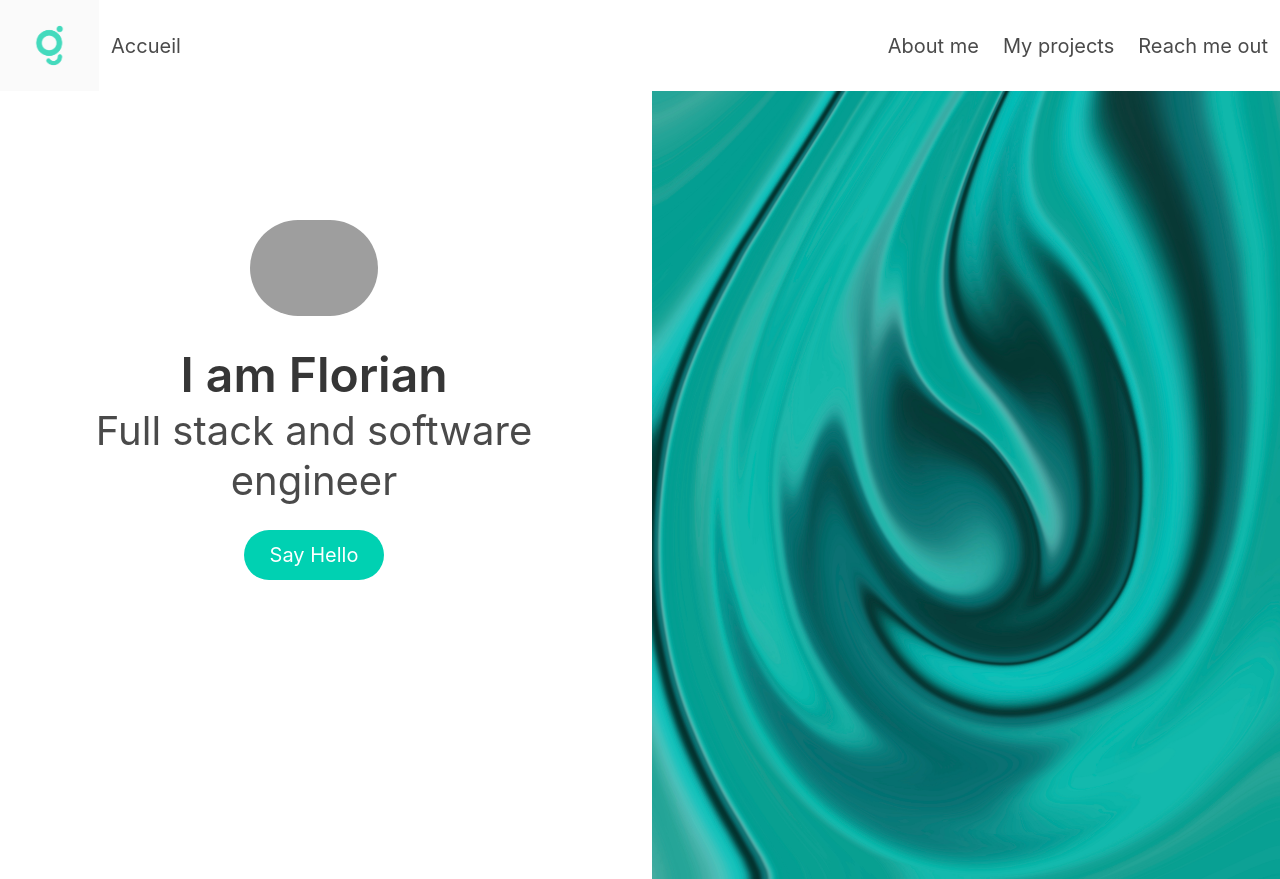
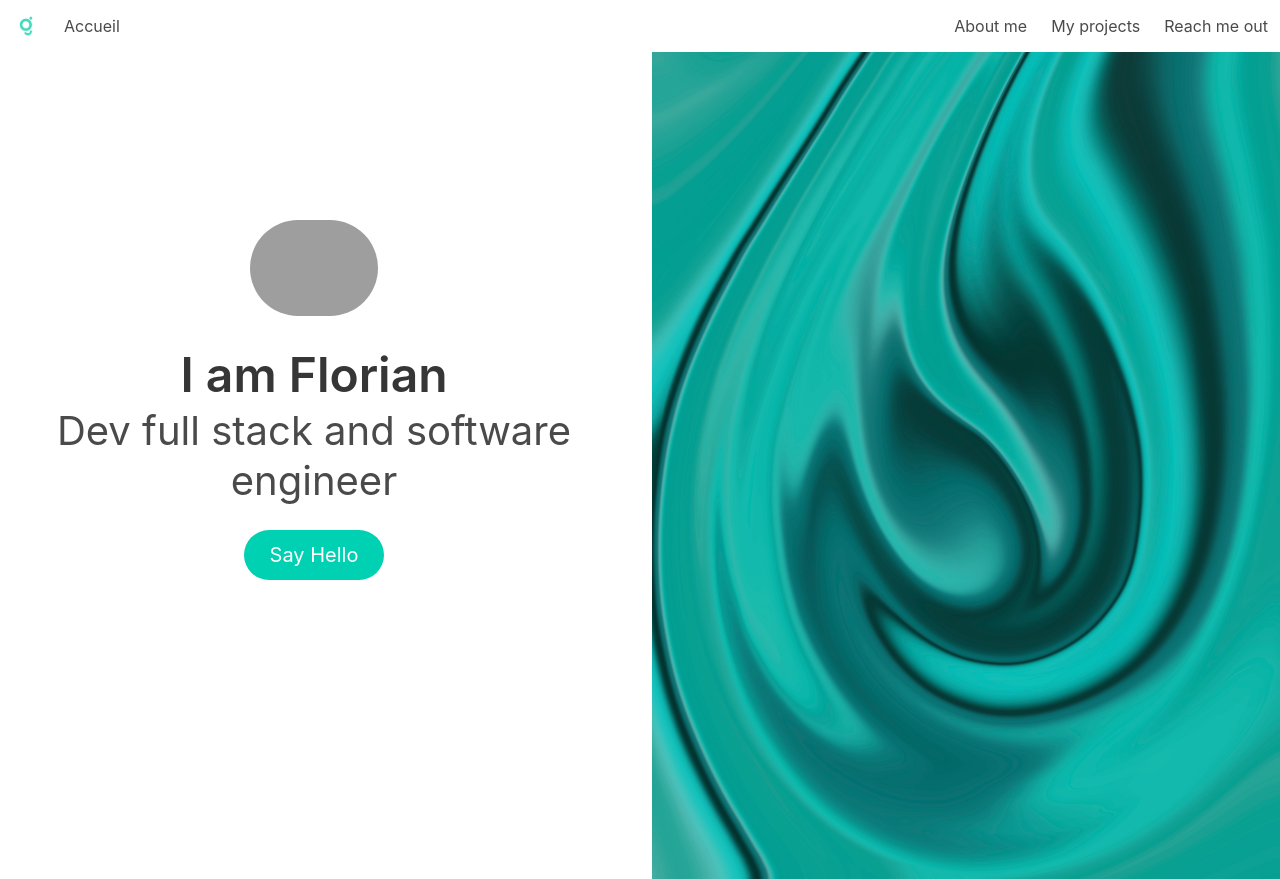
Before and after one commit to Mastodoonte/bienvenu, a website: page index.html in a window 1280 px wide. Shown: the top 879 px of the page. Drawn offline with nearby package versions, Linux system fonts and the light colour scheme; grey boxes are pictures that could not be loaded.

Commit message:
changes on navbar, and make the logo less bigger

```diff
--- a/index.html
+++ b/index.html
@@ -12,11 +12,11 @@
 
  <!-- #barre de navigation-->
         <nav class="navbar is-fixed-top">
-            <div class="navbar-brandfa-4x " id="#welcome" viewBox="0 0 640 512" role="img">
+            <div class="navbar-brand" id="#welcome" role="img">
                 <a href="#home" class="navbar-item" >
-                  <img src="ressources/Logo + RS_Icone Bleu Transparent.png"  style="max-height: 75px;" class="py-2 px-2"" alt="logo">
+                  <img src="ressources/Logo + RS_Icone Bleu Transparent.png" alt="logo"> <!--style="max-height: 75px;" class="py-2 px-2"-->
                 </a>
-                <div class="navbar-burger burger" id="btnNav" data-target="menuContent">
+                <div class="navbar-burger burger " id="btnNav" data-target="menuContent">
                     <span></span>
                     <span></span>
                     <span></span>
@@ -24,7 +24,7 @@
             </div>
 
 
-            <div id="menuContent" class="navbar-menu is-size-5">
+            <div id="menuContent" class="navbar-menu">
                 <div class="navbar-start">
                     <a href="#home" class="navbar-item">
                         Accueil
@@ -58,7 +58,7 @@
                             <img src="ressources/flmas_photo.png" alt="photo du createur du site" class="is-rounded is-centered">
                         </figure>
                         <h1 class="title is-1"> I am Florian</h1>
-                        <h2 class="subtitle is-2">Full stack and software engineer</h2>
+                        <h2 class="subtitle is-2">Dev full stack and software engineer</h2>
                         <button class="button is-primary is-rounded is-medium" >
                             <a href="#contact"></a>
                             Say Hello
```
